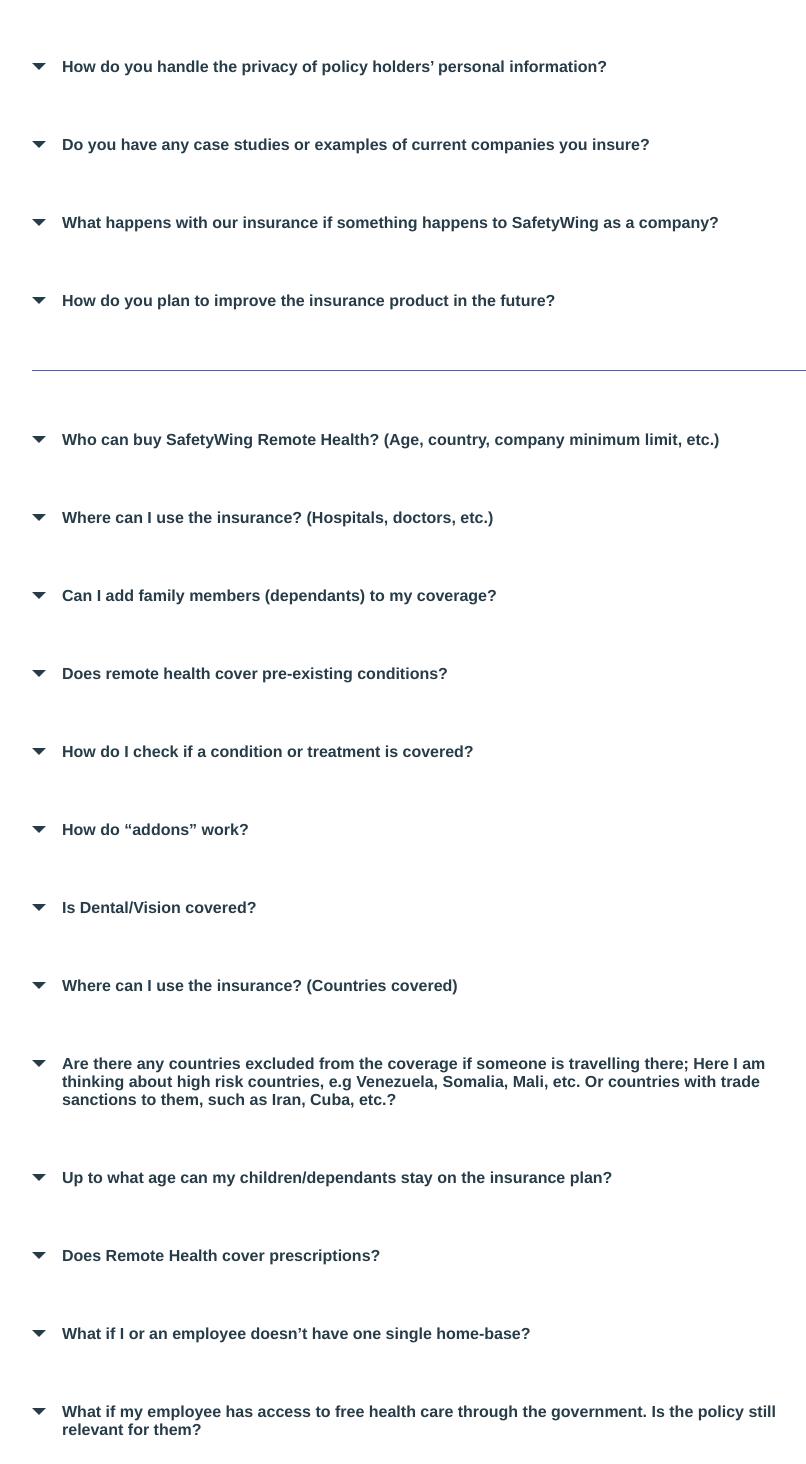
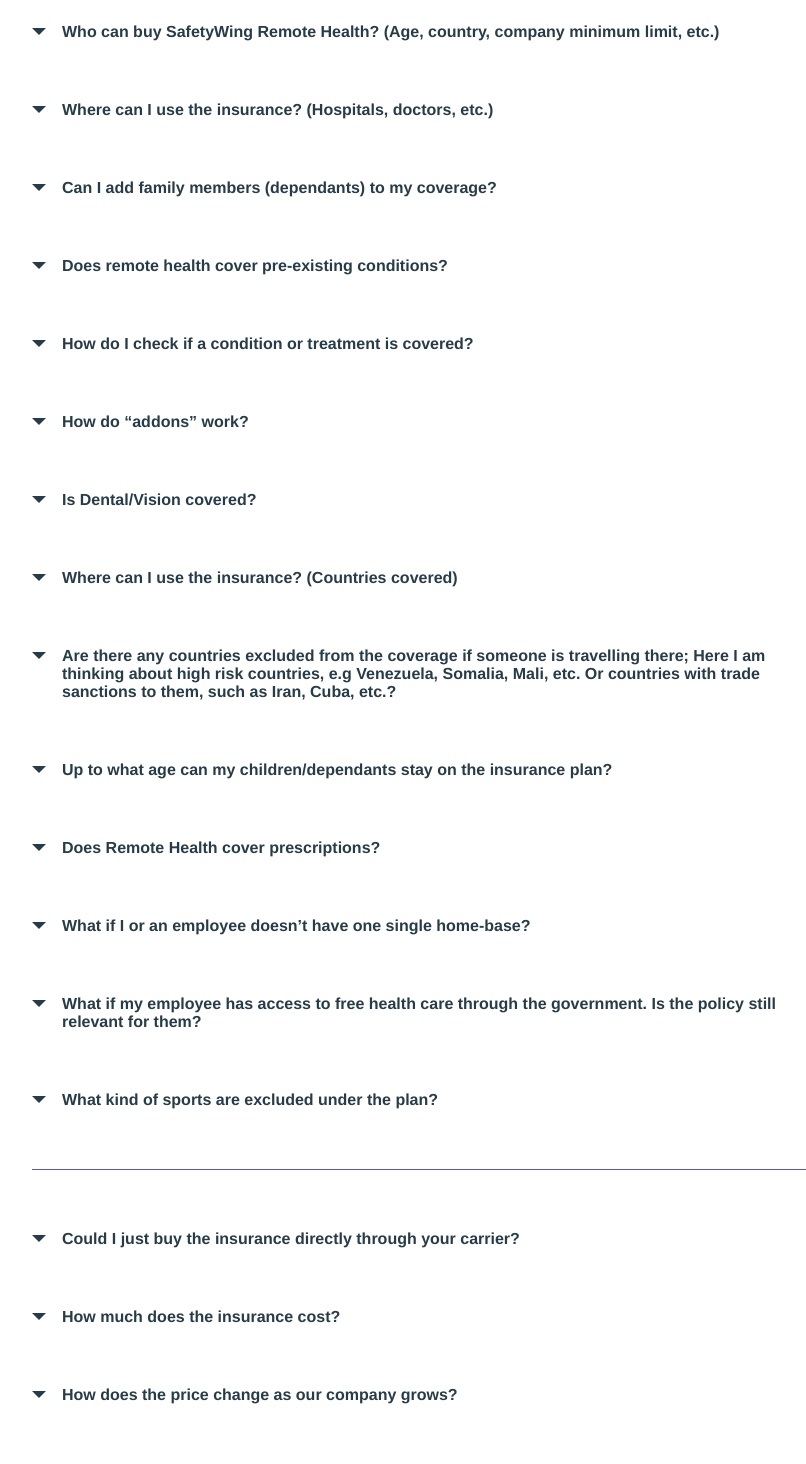
Before and after one commit to emms/safetywing-remote-health-faq, a React (Create React App) app: page / in a window 1280 px wide. Shown: the part 920-2384 px from the top of the page, without its empty margins (418-1224 px from the left). Built offline with nearby package versions, Linux system fonts and the light colour scheme.

Commit message:
A first working version of search

```diff
--- a/package.json
+++ b/package.json
@@ -6,6 +6,7 @@
     "lodash.throttle": "4.1.1",
     "react": "16.10.2",
     "react-dom": "16.10.2",
+    "react-highlight-words": "^0.16.0",
     "smoothscroll-polyfill": "0.4.4",
     "styled-components": "4.4.0"
   },
--- a/src/components/QAItem.js
+++ b/src/components/QAItem.js
@@ -1,5 +1,6 @@
 import React, { useState } from 'react'
 import styled from 'styled-components/macro'
+import Highlighter from 'react-highlight-words'
 
 const StyledQAItem = styled.div`
   position: relative;
@@ -51,8 +52,8 @@
   }
 `
 
-const QAItem = ({ question, children }) => {
-  const [showAnswer, setShowAnswer] = useState(false)
+const QAItem = ({ question, searchStr, children, isOpen }) => {
+  const [showAnswer, setShowAnswer] = useState(isOpen || false)
 
   const renderAnswer = () => {
     if (children) {
@@ -61,13 +62,17 @@
     return (
       <Answer>
         <p>
+          <Highlighter
+            searchWords={[searchStr]}
+            textToHighlight="
               Lorem ipsum dolor sit amet, consectetur adipiscing elit, sed do
               eiusmod tempor incididunt ut labore et dolore magna aliqua. Ut enim ad
               minim veniam, quis nostrud exercitation ullamco laboris nisi ut
               aliquip ex ea commodo consequat. Duis aute irure dolor in
               reprehenderit in voluptate velit esse cillum dolore eu fugiat nulla
               pariatur. Excepteur sint occaecat cupidatat non proident, sunt in
-          culpa qui officia deserunt mollit anim id est laborum.
+              culpa qui officia deserunt mollit anim id est laborum."
+          />
         </p>
       </Answer>
     )
@@ -75,7 +80,13 @@
 
   return (
     <StyledQAItem showAnswer={showAnswer}>
-      <h4 onClick={() => setShowAnswer(!showAnswer)}>{question}</h4>
+      <h4 onClick={() => setShowAnswer(!showAnswer)}>
+        <Highlighter
+          searchWords={[searchStr]}
+          caseSensitive={false}
+          textToHighlight={question}
+        />
+      </h4>
       {showAnswer && renderAnswer()}
     </StyledQAItem>
   )
--- a/src/components/Questions.js
+++ b/src/components/Questions.js
@@ -1,5 +1,6 @@
 import React from 'react'
 import styled from 'styled-components/macro'
+import Highlighter from 'react-highlight-words'
 import QAItem from 'components/QAItem'
 import { media } from 'styles'
 import { CATEGORIES } from 'consts'
@@ -25,76 +26,277 @@
   }
 `
 
-const Questions = ({ className }) => {
+const Questions = ({ className, searchStr }) => {
+  const placeholderAnswerEl = (
+    <p>
+      <Highlighter
+        searchWords={[searchStr]}
+        textToHighlight="
+        Lorem ipsum dolor sit amet, consectetur adipiscing elit, sed do
+        eiusmod tempor incididunt ut labore et dolore magna aliqua. Ut enim ad
+        minim veniam, quis nostrud exercitation ullamco laboris nisi ut
+        aliquip ex ea commodo consequat. Duis aute irure dolor in
+        reprehenderit in voluptate velit esse cillum dolore eu fugiat nulla
+        pariatur. Excepteur sint occaecat cupidatat non proident, sunt in
+        culpa qui officia deserunt mollit anim id est laborum."
+      />
+    </p>
+  )
+
+  const questions = [
+    {
+      category: CATEGORIES.ABOUT,
+      question:
+        'What is the difference between SafetyWing Nomad insurance and SafetyWing Remote Health?'
+    },
+    {
+      category: CATEGORIES.ABOUT,
+      question:
+        'What is the difference in coverage between Remote Health for Teams and Remote Health for Individuals?',
+      answer:
+        'The insurance product is the same. For teams, some additional perks are available, for example:' +
+        ' There is a discount based on the size of the company There is a discount based on the size of ' +
+        'the company If the company is 5+ employees, we disregard any medical history of the team members. ' +
+        'This means that we will not ask questions about pre-existing conditions, and that your employees ' +
+        'will be covered regardless of any such conditions. The option to add wellness coverage',
+      answerEl: (
+        <>
+          <p>
+            <Highlighter
+              searchWords={[searchStr]}
+              textToHighlight="The insurance product is the same. For teams, some additional perks are available, for example:"
+            />
+          </p>
+          <ul>
+            <li>
+              <Highlighter
+                searchWords={[searchStr]}
+                textToHighlight="There is a discount based on the size of the company"
+              />
+            </li>
+            <li>
+              <Highlighter
+                searchWords={[searchStr]}
+                textToHighlight="If the company is 5+ employees, we disregard any medical history of the team members. This means that we will not ask questions about pre-existing conditions, and that your employees will be covered regardless of any such conditions."
+              />
+            </li>
+            <li>
+              <Highlighter
+                searchWords={[searchStr]}
+                textToHighlight="The option to add wellness coverage"
+              />
+            </li>
+          </ul>
+        </>
+      )
+    },
+    {
+      category: CATEGORIES.ABOUT,
+      question:
+        'Why does my coverage have “Now Health” on it and why am I logging into a “Now Health” portal for claims?'
+    },
+    {
+      category: CATEGORIES.ABOUT,
+      question: 'How long can I buy the insurance for?'
+    },
+    {
+      category: CATEGORIES.ABOUT,
+      question: 'How do I add people to the policy?'
+    },
+    {
+      category: CATEGORIES.ABOUT,
+      question: 'Can I use Remote Health for Visa application?'
+    },
+    {
+      category: CATEGORIES.ABOUT,
+      question: 'Can I use Remote Health for Visa application?'
+    },
+    {
+      category: CATEGORIES.COVERAGE,
+      question:
+        'Who can buy SafetyWing Remote Health? (Age, country, company minimum limit, etc.)'
+    },
+    {
+      category: CATEGORIES.COVERAGE,
+      question: 'Where can I use the insurance? (Hospitals, doctors, etc.)'
+    },
+    {
+      category: CATEGORIES.COVERAGE,
+      question: 'Can I add family members (dependants) to my coverage?'
+    },
+    {
+      category: CATEGORIES.COVERAGE,
+      question: 'Does remote health cover pre-existing conditions?'
+    },
+    {
+      category: CATEGORIES.COVERAGE,
+      question: 'How do I check if a condition or treatment is covered?'
+    },
+    {
+      category: CATEGORIES.COVERAGE,
+      question: 'How do “addons” work?'
+    },
+    {
+      category: CATEGORIES.COVERAGE,
+      question: 'Is Dental/Vision covered?'
+    },
+    {
+      category: CATEGORIES.COVERAGE,
+      question: 'Where can I use the insurance? (Countries covered)'
+    },
+    {
+      category: CATEGORIES.COVERAGE,
+      question:
+        'Are there any countries excluded from the coverage if someone ' +
+        'is travelling there; Here I am thinking about high risk countries, e.g ' +
+        'Venezuela, Somalia, Mali, etc. Or countries with trade sanctions to them, ' +
+        'such as Iran, Cuba, etc.?'
+    },
+    {
+      category: CATEGORIES.COVERAGE,
+      question:
+        'Up to what age can my children/dependants stay on the insurance plan?'
+    },
+    {
+      category: CATEGORIES.COVERAGE,
+      question: 'Does Remote Health cover prescriptions?'
+    },
+    {
+      category: CATEGORIES.COVERAGE,
+      question: 'What if I or an employee doesn’t have one single home-base?'
+    },
+    {
+      category: CATEGORIES.COVERAGE,
+      question:
+        'What if my employee has access to free health care through the government. Is the policy still relevant for them?'
+    },
+    {
+      category: CATEGORIES.COVERAGE,
+      question: 'What kind of sports are excluded under the plan?'
+    },
+    {
+      category: CATEGORIES.SIGNUP_AND_PRICING,
+      question: 'Could I just buy the insurance directly through your carrier?'
+    },
+    {
+      category: CATEGORIES.SIGNUP_AND_PRICING,
+      question: 'How much does the insurance cost?'
+    },
+    {
+      category: CATEGORIES.SIGNUP_AND_PRICING,
+      question: 'How does the price change as our company grows?'
+    },
+    {
+      category: CATEGORIES.SIGNUP_AND_PRICING,
+      question: 'What kind of sports are excluded under the plan?'
+    },
+    {
+      category: CATEGORIES.SIGNUP_AND_PRICING,
+      question: 'How do you calculate my premium?'
+    },
+    {
+      category: CATEGORIES.SIGNUP_AND_PRICING,
+      question: 'Do I need to add all my employees to the policy?'
+    },
+    {
+      category: CATEGORIES.SIGNUP_AND_PRICING,
+      question:
+        'Can I allow my employees to choose whether they join the policy?'
+    },
+    {
+      category: CATEGORIES.SIGNUP_AND_PRICING,
+      question:
+        'What happens if my team is already covered by another provider?'
+    },
+    {
+      category: CATEGORIES.SIGNUP_AND_PRICING,
+      question: 'Can I sign up my whole family?'
+    },
+    {
+      category: CATEGORIES.SIGNUP_AND_PRICING,
+      question:
+        'Does everyone in my company have to be covered, or can I pick and choose?'
+    },
+    {
+      category: CATEGORIES.SIGNUP_AND_PRICING,
+      question: 'What employee information do I need to sign up our company?'
+    },
+    {
+      category: CATEGORIES.TREATMENT_AND_CLAIMS,
+      question:
+        'How does the claims process work for treatments I’ve already paid for?'
+    },
+    {
+      category: CATEGORIES.TREATMENT_AND_CLAIMS,
+      question: 'What to do in an emergency?'
+    },
+    {
+      category: CATEGORIES.TREATMENT_AND_CLAIMS,
+      question: 'How long does the claims process normally take?'
+    },
+    {
+      category: CATEGORIES.TREATMENT_AND_CLAIMS,
+      question:
+        'Do I have to pay for treatment in advance / how do I do direct billing?'
+    },
+    {
+      category: CATEGORIES.TREATMENT_AND_CLAIMS,
+      question: 'How do I find a hospital?'
+    },
+    {
+      category: CATEGORIES.TREATMENT_AND_CLAIMS,
+      question: 'How can I check on the status of a filed claim?'
+    },
+    {
+      category: CATEGORIES.TREATMENT_AND_CLAIMS,
+      question: 'How does the NOW Health Insurance online portal work?'
+    }
+  ]
+
+  if (searchStr) {
+    const questionsWithMatches = questions.filter(q => {
+      if (q.answer) {
+        return (
+          q.question.toLowerCase().includes(searchStr.toLowerCase()) ||
+          q.answer.toLowerCase().includes(searchStr.toLowerCase())
+        )
+      }
+      return q.question.toLowerCase().includes(searchStr.toLowerCase())
+    })
+
+    return (
+      <QuestionsContainer className={className}>
+        {questionsWithMatches.length > 0 ? (
+          questionsWithMatches.map((item, i) => (
+            <QAItem
+              key={i}
+              searchStr={searchStr}
+              question={item.question}
+              isOpen
+            >
+              {item.answerEl ? item.answerEl : placeholderAnswerEl}
+            </QAItem>
+          ))
+        ) : (
+          <h3>No Results found</h3>
+        )}
+      </QuestionsContainer>
+    )
+  }
+
   return (
     <QuestionsContainer className={className}>
-      <Category id={CATEGORIES.ABOUT}>
-        <QAItem question="What is the difference between SafetyWing Nomad insurance and SafetyWing Remote Health?" />
-        <QAItem question="What is the difference in coverage between Remote Health for Teams and Remote Health for Individuals?">
-          <p>
-            The insurance product is the same. For teams, some additional perks
-            are available, for example:
-          </p>
-          <ul>
-            <li>There is a discount based on the size of the company</li>
-            <li>
-              If the company is 5+ employees, we disregard any medical history
-              of the team members. This means that we will not ask questions
-              about pre-existing conditions, and that your employees will be
-              covered regardless of any such conditions.
-            </li>
-            <li>The option to add wellness coverage</li>
-          </ul>
-        </QAItem>
-        <QAItem question="Why does my coverage have “Now Health” on it and why am I logging into a “Now Health” portal for claims?" />
-        <QAItem question="How long can I buy the insurance for?" />
-        <QAItem question="How do I add people to the policy?" />
-        <QAItem question="Can I use Remote Health for Visa application?" />
-        <QAItem question="How can I edit or cancel my insurance (remove people, edit company coverage, etc)?" />
-        <QAItem question="What happens if a company reduces employees taking them from one discount bracket to another (eg. from 11 to 9)?" />
-        <QAItem question="How do you handle the privacy of policy holders’ personal information?" />
-        <QAItem question="Do you have any case studies or examples of current companies you insure?" />
-        <QAItem question="What happens with our insurance if something happens to SafetyWing as a company?" />
-        <QAItem question="How do you plan to improve the insurance product in the future?" />
-      </Category>
-      <Category id={CATEGORIES.COVERAGE}>
-        <QAItem question="Who can buy SafetyWing Remote Health? (Age, country, company minimum limit, etc.)" />
-        <QAItem question="Where can I use the insurance? (Hospitals, doctors, etc.)" />
-        <QAItem question="Can I add family members (dependants) to my coverage?" />
-        <QAItem question="Does remote health cover pre-existing conditions?" />
-        <QAItem question="How do I check if a condition or treatment is covered?" />
-        <QAItem question="How do “addons” work?" />
-        <QAItem question="Is Dental/Vision covered?" />
-        <QAItem question="Where can I use the insurance? (Countries covered)" />
-        <QAItem question="Are there any countries excluded from the coverage if someone is travelling there; Here I am thinking about high risk countries, e.g Venezuela, Somalia, Mali, etc. Or countries with trade sanctions to them, such as Iran, Cuba, etc.?" />
-        <QAItem question="Up to what age can my children/dependants stay on the insurance plan?" />
-        <QAItem question="Does Remote Health cover prescriptions?" />
-        <QAItem question="What if I or an employee doesn’t have one single home-base?" />
-        <QAItem question="What if my employee has access to free health care through the government. Is the policy still relevant for them?" />
-        <QAItem question="What kind of sports are excluded under the plan?" />
-      </Category>
-      <Category id={CATEGORIES.SIGNUP_AND_PRICING}>
-        <QAItem question="Could I just buy the insurance directly through your carrier?" />
-        <QAItem question="How much does the insurance cost?" />
-        <QAItem question="How does the price change as our company grows?" />
-        <QAItem question="What kind of sports are excluded under the plan?" />
-        <QAItem question="How do you calculate my premium?" />
-        <QAItem question="Do I need to add all my employees to the policy?" />
-        <QAItem question="Can I allow my employees to choose whether they join the policy?" />
-        <QAItem question="What happens if my team is already covered by another provider?" />
-        <QAItem question="Can I sign up my whole family?" />
-        <QAItem question="Does everyone in my company have to be covered, or can I pick and choose?" />
-        <QAItem question="What employee information do I need to sign up our company?" />
-      </Category>
-      <Category id={CATEGORIES.TREATMENT_AND_CLAIMS}>
-        <QAItem question="How does the claims process work for treatments I’ve already paid for?" />
-        <QAItem question="What to do in an emergency?" />
-        <QAItem question="How long does the claims process normally take?" />
-        <QAItem question="Do I have to pay for treatment in advance / how do I do direct billing?" />
-        <QAItem question="How do I find a hospital?" />
-        <QAItem question="How can I check on the status of a filed claim?" />
-        <QAItem question="How does the NOW Health Insurance online portal work?" />
-      </Category>
+      {Object.keys(CATEGORIES).map(category => (
+        <Category id={CATEGORIES[category]} key={CATEGORIES[category]}>
+          {questions
+            .filter(q => q.category === CATEGORIES[category])
+            .map((item, i) => (
+              <QAItem key={i} question={item.question}>
+                {item.answerEl ? item.answerEl : placeholderAnswerEl}
+              </QAItem>
+            ))}
+        </Category>
+      ))}
     </QuestionsContainer>
   )
 }
--- a/src/hooks/usePageNavigation.js
+++ b/src/hooks/usePageNavigation.js
@@ -44,7 +44,7 @@
       const handleResize = () => {
         itemsBottoms = links.map(
           link =>
-            window.scrollY +
+            window.pageYOffset +
             document.querySelector(`#${link.id}`).getBoundingClientRect().bottom
         )
         handleScroll()
--- a/src/pages/FAQPage.js
+++ b/src/pages/FAQPage.js
@@ -1,4 +1,4 @@
-import React from 'react'
+import React, { useState } from 'react'
 import styled from 'styled-components/macro'
 import TitleHeader from 'components/TitleHeader'
 import SearchInputHeader from 'components/SearchInputHeader'
@@ -8,8 +8,12 @@
 import Questions from 'components/Questions'
 import Contact from 'components/Contact'
 import { media } from 'styles'
+import { MOCK_FOOTER_HEIGHT, MOCK_NAVIGATION_HEIGHT } from 'consts'
 
 const StyledFAQPage = styled.div`
+  min-height: calc(
+    100vh - ${MOCK_FOOTER_HEIGHT}px - ${MOCK_NAVIGATION_HEIGHT}px
+  );
   display: grid;
   grid-template-columns: auto;
   grid-template-rows: 180px 100px 60px auto;
@@ -80,14 +84,16 @@
 `
 
 const FAQPage = () => {
+  const [searchStr, setSearchStr] = useState('')
+
   return (
     <StyledFAQPage>
       <StyledTitleHeader title="Frequently asked questions" />
-      <StyledSearchInputHeader onSearch={searchStr => console.log(searchStr)} />
+      <StyledSearchInputHeader onSearch={str => setSearchStr(str)} />
       <StyledSideNav />
       <StyledTabNav />
       <StyledDropdownNav />
-      <StyledQuestions />
+      <StyledQuestions searchStr={searchStr} />
       {/* <Contact /> */}
     </StyledFAQPage>
   )
```
Also changed, not shown: src/components/SearchInputHeader.js (+5 -11 lines), 1 other file (tests, documents, lock files or other folders). Lines whose indentation alone changed are shown as unchanged.
